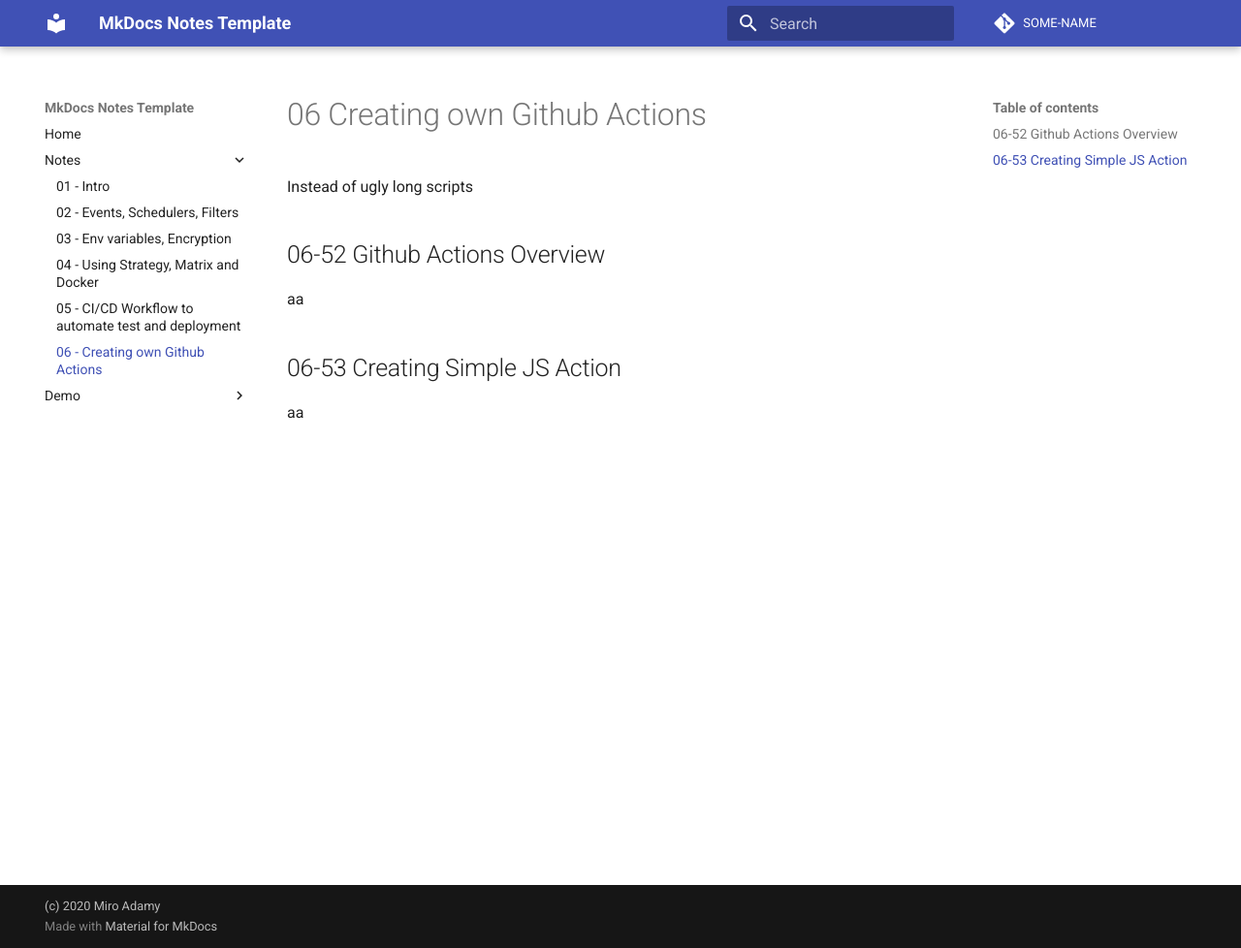
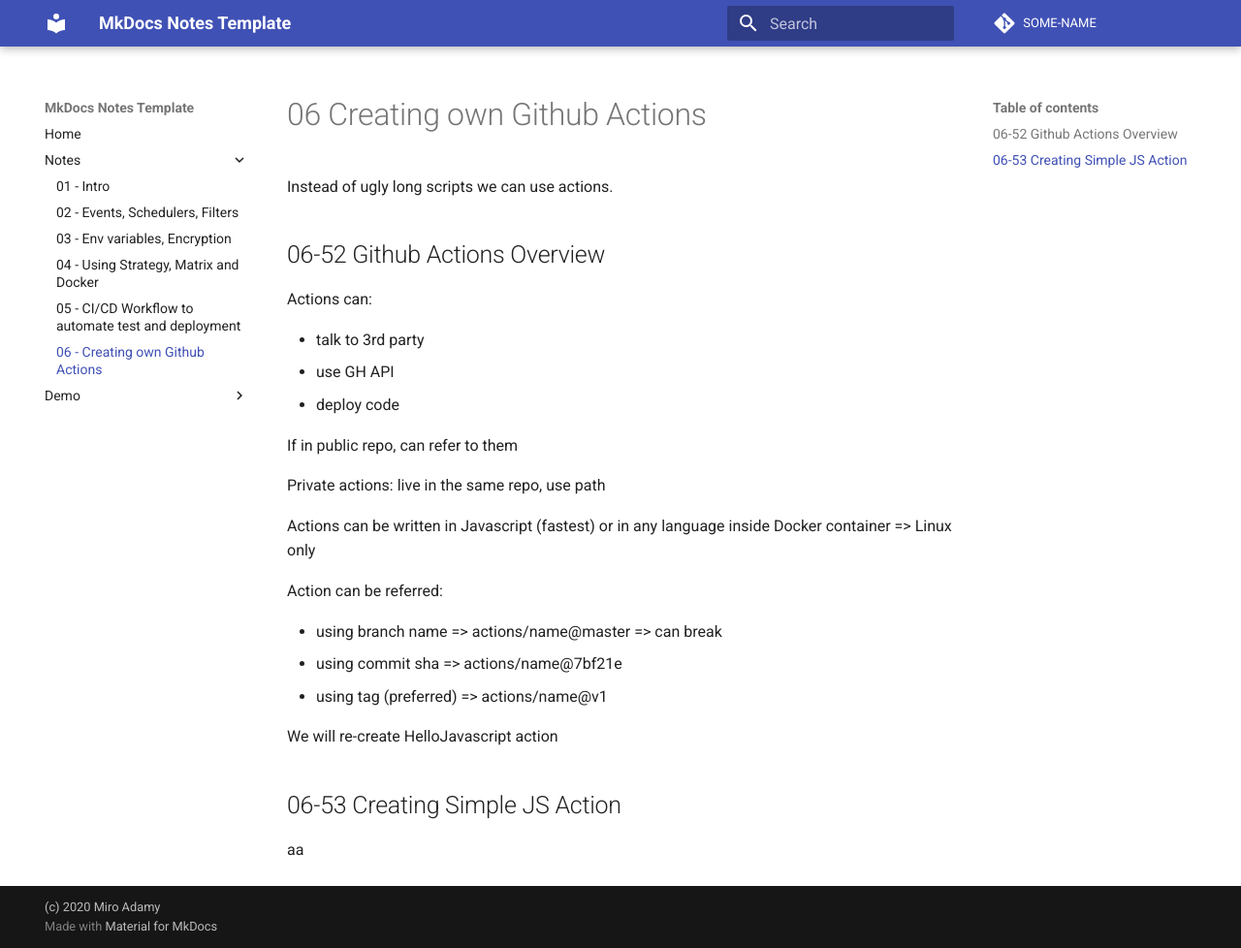
Before and after one commit to miroadamy-practice/notes-github-actions, an MkDocs documentation site: the page built from docs/section-06.md, in a window 1280 px wide and 978 px high. Shown: the whole window at 97% size. Built offline with MkDocs 1.6.1 and Material for MkDocs 9.7.7, drawn with Linux system fonts in a browser that asks for light colours; comment, search, counter and statistics services are not loaded.

Commit message:
Done 06-52

```diff
--- a/docs/section-06.md
+++ b/docs/section-06.md
@@ -1,10 +1,29 @@
 # 06 Creating own Github Actions
 
-Instead of ugly long scripts
-
+Instead of ugly long scripts we can use actions.
 ## 06-52 Github Actions Overview
 
-aa
+
+Actions can:
+
+* talk to 3rd party
+* use GH API
+* deploy code
+
+If in public repo, can refer to them
+
+Private actions: live in the same repo, use path
+
+Actions can be written in Javascript (fastest)
+or in any language inside Docker container => Linux only
+
+Action can be referred:
+
+* using branch name => actions/name@master => can break
+* using commit sha => actions/name@7bf21e
+* using tag (preferred) => actions/name@v1
+
+We will re-create HelloJavascript action
 
 ## 06-53 Creating Simple JS Action
 
```
